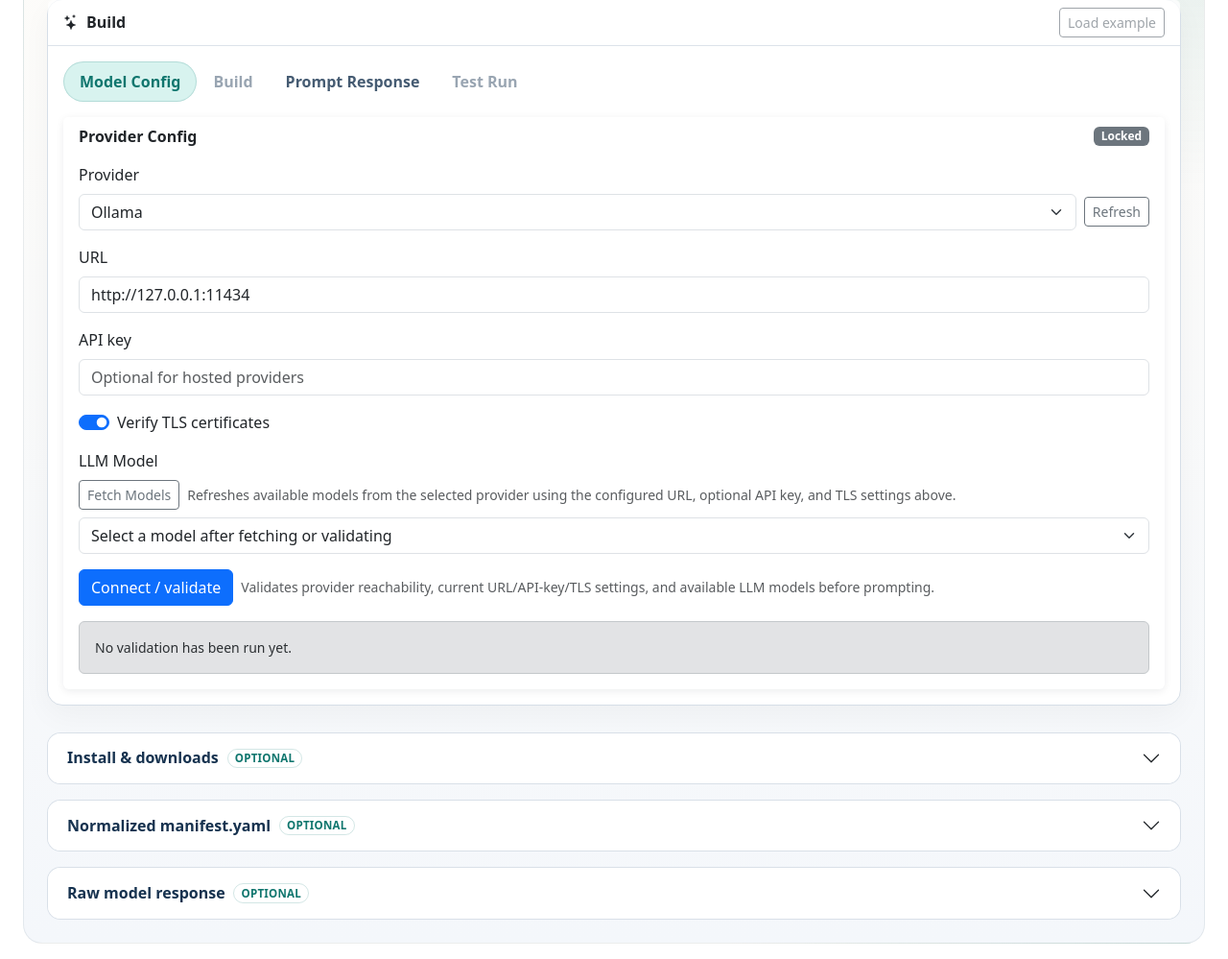
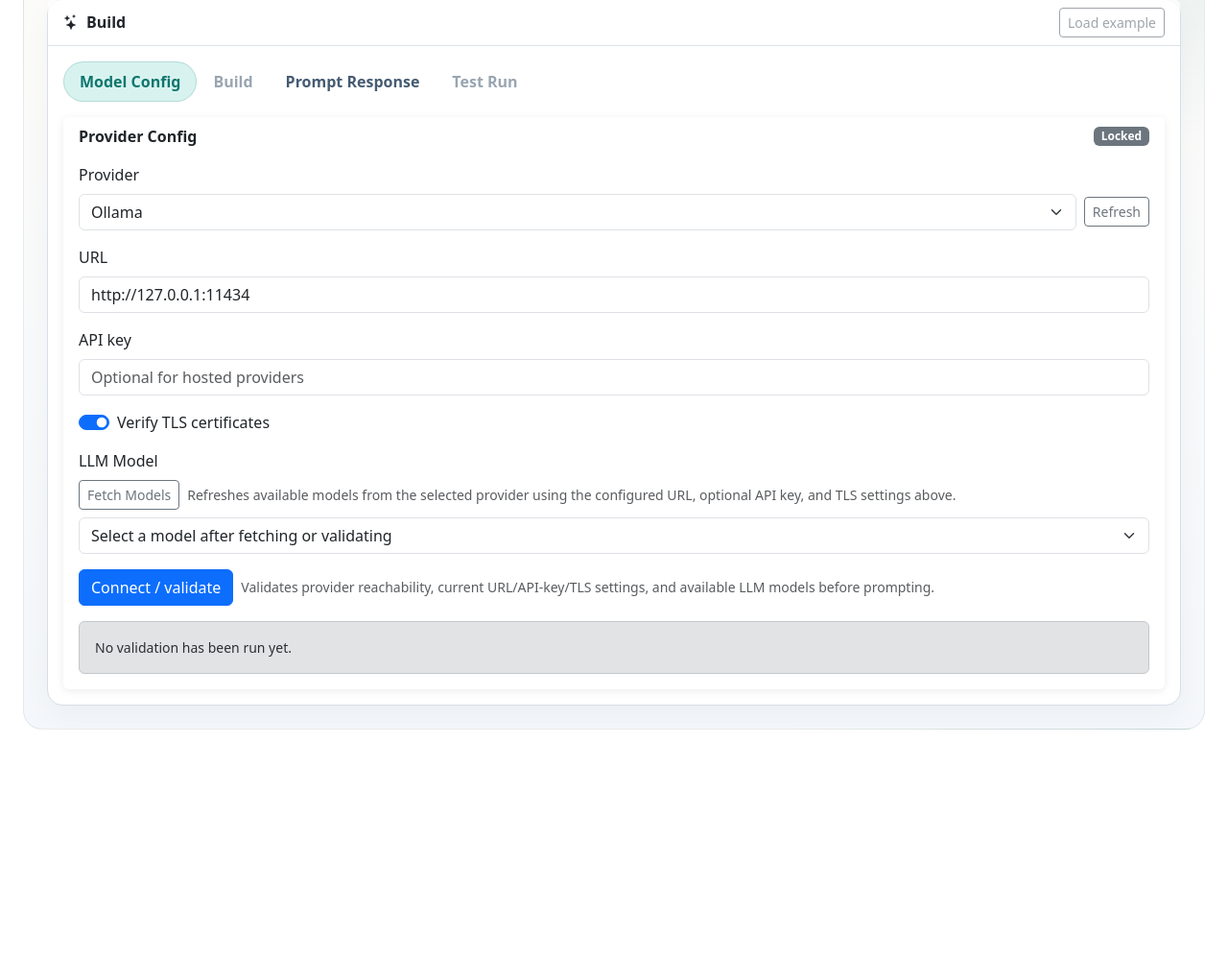
Before and after one commit to raistlinJ/core-topo-gen, a Flask app: template webapp/templates/generator_builder.html in a window 1280 px wide. Shown: the part 410-1409 px from the top of the page at 96% size. After the commit the page ends 1170 px from the top, so only its background shows below. Run offline with Flask 3, Linux system fonts and the light colour scheme; the template is opened without the code that fills it, so the values that code supplies are empty; some libraries are stand-ins or nearby versions.

Commit message:
Remove Install/downloads panel, guard JS
Remove the advanced "Install & downloads" accordion (Add to catalog, download docker-compose/README), the "Normalized manifest.yaml" and "Raw model response" sections from generator_builder.html. Update the client JS to tolerate the removed elements by checking for elements.* existence before reading/updating text, toggling disabled states, or attaching event listeners (manifestYaml, assistantText, install/download buttons, etc.). Update tests to stop expecting the removed UI strings and to assert those sections are absent.

```diff
--- a/webapp/templates/generator_builder.html
+++ b/webapp/templates/generator_builder.html
@@ -739,55 +739,6 @@
                     </div>
                   </div>
                 </div>
-              </div>
-            </div>
-          </div>
-        </div>
-      </div>
-    </div>
-    <div class="row g-4 mt-1">
-      <div class="col-12">
-        <div class="accordion gb-accordion" id="gbAdvancedAccordion">
-              <div class="accordion-item">
-                <h2 class="accordion-header" id="gbCatalogHeading">
-                  <button class="accordion-button collapsed" type="button" data-bs-toggle="collapse" data-bs-target="#gbCatalogBody" aria-expanded="false" aria-controls="gbCatalogBody">
-                    Install & downloads
-                    <span class="gb-optional-badge">Optional</span>
-                  </button>
-                </h2>
-                <div id="gbCatalogBody" class="accordion-collapse collapse" aria-labelledby="gbCatalogHeading" data-bs-parent="#gbAdvancedAccordion">
-                  <div class="accordion-body">
-                    <div class="d-grid gap-2">
-                      <button class="btn btn-outline-success" type="button" id="gbInstallBtn" disabled><i class="bi bi-plus-square me-1"></i>Add to catalog</button>
-                      <button class="btn btn-outline-secondary" type="button" id="gbDownloadComposeBtn" disabled><i class="bi bi-download me-1"></i>Download docker-compose</button>
-                      <button class="btn btn-outline-secondary" type="button" id="gbDownloadReadmeBtn" disabled><i class="bi bi-download me-1"></i>Download README</button>
-                    </div>
-                  </div>
-                </div>
-              </div>
-              <div class="accordion-item mt-3">
-                <h2 class="accordion-header" id="gbManifestHeading">
-                  <button class="accordion-button collapsed" type="button" data-bs-toggle="collapse" data-bs-target="#gbManifestBody" aria-expanded="false" aria-controls="gbManifestBody">
-                    Normalized manifest.yaml
-                    <span class="gb-optional-badge">Optional</span>
-                  </button>
-                </h2>
-                <div id="gbManifestBody" class="accordion-collapse collapse" aria-labelledby="gbManifestHeading" data-bs-parent="#gbAdvancedAccordion">
-                  <div class="accordion-body">
-                    <pre class="gb-code mb-0" id="gbManifestYaml">No manifest generated yet.</pre>
-                  </div>
-                </div>
-              </div>
-              <div class="accordion-item mt-3">
-                <h2 class="accordion-header" id="gbAssistantHeading">
-                  <button class="accordion-button collapsed" type="button" data-bs-toggle="collapse" data-bs-target="#gbAssistantBody" aria-expanded="false" aria-controls="gbAssistantBody">
-                    Raw model response
-                    <span class="gb-optional-badge">Optional</span>
-                  </button>
-                </h2>
-                <div id="gbAssistantBody" class="accordion-collapse collapse" aria-labelledby="gbAssistantHeading" data-bs-parent="#gbAdvancedAccordion">
-                  <div class="accordion-body">
-                    <pre class="gb-code mb-0" id="gbAssistantText">No model response captured yet.</pre>
               </div>
             </div>
           </div>
@@ -2258,8 +2209,12 @@
     state.manifestYaml = String(result.manifest_yaml || '');
     state.assistantText = String(result.assistant_text || state.assistantText || '');
     state.activeFilePath = '';
+    if (elements.manifestYaml) {
       elements.manifestYaml.textContent = state.manifestYaml || 'No manifest generated yet.';
+    }
+    if (elements.assistantText) {
       elements.assistantText.textContent = state.assistantText ? formatStructuredText(state.assistantText) : 'No model response captured yet.';
+    }
     renderSummary();
     renderFiles();
     updateActionButtons();
@@ -2318,14 +2273,18 @@
 
   function setGenerateBusy(isBusy) {
     state.generateInFlight = !!isBusy;
-    elements.testBtn.disabled = !!isBusy || !state.scaffoldRequest;
-    elements.installBtn.disabled = !!isBusy || !state.scaffoldRequest;
-    elements.promptExampleBtn.disabled = !!isBusy;
-    elements.streamRetryBtn.disabled = !!isBusy;
-    elements.streamCloseBtn.disabled = !!isBusy;
-    elements.streamHeaderCloseBtn.disabled = !!isBusy;
+    if (elements.testBtn) elements.testBtn.disabled = !!isBusy || !state.scaffoldRequest;
+    if (elements.installBtn) elements.installBtn.disabled = !!isBusy || !state.scaffoldRequest;
+    if (elements.promptExampleBtn) elements.promptExampleBtn.disabled = !!isBusy;
+    if (elements.streamRetryBtn) elements.streamRetryBtn.disabled = !!isBusy;
+    if (elements.streamCloseBtn) elements.streamCloseBtn.disabled = !!isBusy;
+    if (elements.streamHeaderCloseBtn) elements.streamHeaderCloseBtn.disabled = !!isBusy;
+    if (elements.downloadComposeBtn) {
       elements.downloadComposeBtn.disabled = !!isBusy || !Object.keys(state.scaffoldFiles || {}).some((path) => path.endsWith('/docker-compose.yml'));
+    }
+    if (elements.downloadReadmeBtn) {
       elements.downloadReadmeBtn.disabled = !!isBusy || !Object.keys(state.scaffoldFiles || {}).some((path) => path.endsWith('/README.md'));
+    }
     if (!isBusy) {
       setGenerateOverlay(false);
       state.generateCancelRequested = false;
@@ -2407,14 +2366,18 @@
   function updateActionButtons() {
     const hasScaffold = !!state.scaffoldRequest;
     const promptReady = isPromptUnlocked();
-    elements.promptRefineBtn.disabled = state.generateInFlight || !promptReady || !hasScaffold;
-    elements.testBtn.disabled = state.generateInFlight || !hasScaffold;
-    elements.installBtn.disabled = state.generateInFlight || !hasScaffold;
-    elements.promptSubmitBtn.disabled = state.generateInFlight || !promptReady;
-    elements.promptExampleBtn.disabled = state.generateInFlight || !promptReady;
+    if (elements.promptRefineBtn) elements.promptRefineBtn.disabled = state.generateInFlight || !promptReady || !hasScaffold;
+    if (elements.testBtn) elements.testBtn.disabled = state.generateInFlight || !hasScaffold;
+    if (elements.installBtn) elements.installBtn.disabled = state.generateInFlight || !hasScaffold;
+    if (elements.promptSubmitBtn) elements.promptSubmitBtn.disabled = state.generateInFlight || !promptReady;
+    if (elements.promptExampleBtn) elements.promptExampleBtn.disabled = state.generateInFlight || !promptReady;
+    if (elements.downloadComposeBtn) {
       elements.downloadComposeBtn.disabled = state.generateInFlight || !Object.keys(state.scaffoldFiles || {}).some((path) => path.endsWith('/docker-compose.yml'));
+    }
+    if (elements.downloadReadmeBtn) {
       elements.downloadReadmeBtn.disabled = state.generateInFlight || !Object.keys(state.scaffoldFiles || {}).some((path) => path.endsWith('/README.md'));
-    elements.fetchModelsBtn.disabled = state.generateInFlight;
+    }
+    if (elements.fetchModelsBtn) elements.fetchModelsBtn.disabled = state.generateInFlight;
     if (elements.buildTabTestBtn) {
       const testRunLocked = state.generateInFlight || !hasScaffold || !builderTestState.hasRunHistory;
       elements.buildTabTestBtn.disabled = testRunLocked;
@@ -3020,6 +2983,7 @@
       setTestStatus(String((err && err.message) || err || 'Builder test failed.'), 'danger');
     }
   });
+  if (elements.installBtn) {
     elements.installBtn.addEventListener('click', async () => {
       try {
         await installGenerated();
@@ -3027,6 +2991,7 @@
         setGenerationStatus(String((err && err.message) || err || 'Install failed.'), 'danger');
       }
     });
+  }
   elements.prompt.addEventListener('input', queuePromptIntentPreview);
   elements.sourceIdHint.addEventListener('input', queuePromptIntentPreview);
   elements.nameHint.addEventListener('input', queuePromptIntentPreview);
@@ -3060,6 +3025,7 @@
   if (elements.intentClearBtn) {
     elements.intentClearBtn.addEventListener('click', () => clearIntentOverrides({ refresh: true }));
   }
+  if (elements.downloadComposeBtn) {
     elements.downloadComposeBtn.addEventListener('click', () => {
       try {
         downloadGeneratedFile('/docker-compose.yml');
@@ -3067,6 +3033,8 @@
         setGenerationStatus(String((err && err.message) || err || 'Download failed.'), 'danger');
       }
     });
+  }
+  if (elements.downloadReadmeBtn) {
     elements.downloadReadmeBtn.addEventListener('click', () => {
       try {
         downloadGeneratedFile('/README.md');
@@ -3074,6 +3042,7 @@
         setGenerationStatus(String((err && err.message) || err || 'Download failed.'), 'danger');
       }
     });
+  }
   elements.promptExampleBtn.addEventListener('click', loadExamplePrompt);
   elements.streamCopyBtn.addEventListener('click', async () => {
     try {
```
Also changed, not shown: tests/test_generator_builder_routes.py (+3 -3 lines). Lines whose indentation alone changed are shown as unchanged.
